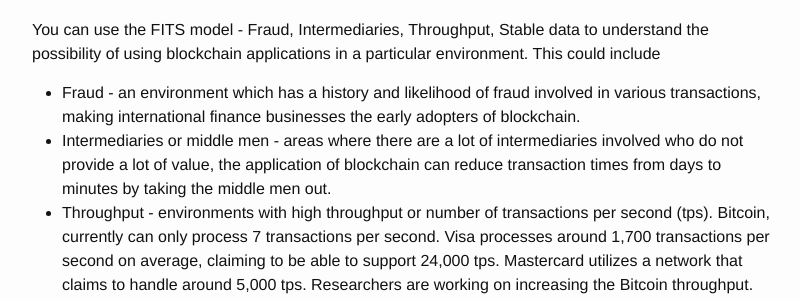
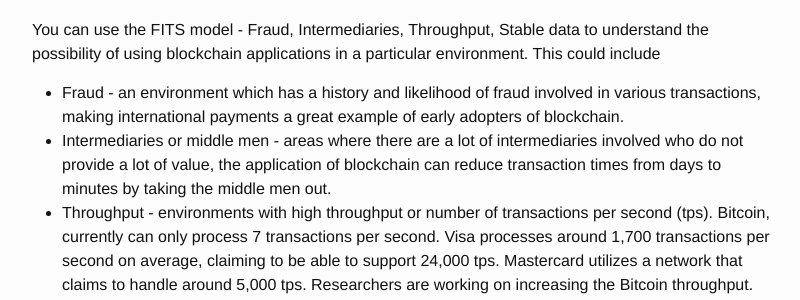
Before and after one commit to hemantksingh/hemantksingh.github.io, a Jekyll site: the page built from _posts/2017-04-13-making-sense-of-blockchain.markdown, in a window 1280 px wide and 900 px high, scrolled down 2261 px. Shown: the part 176-476 px from the top of the window, without its empty margins (238-1038 px from the left). Built offline with Jekyll 4.4.1, drawn with Linux system fonts in a browser that asks for light colours; comment, search, counter and statistics services are not loaded.

Commit message:
Minor update

```diff
--- a/_posts/2017-04-13-making-sense-of-blockchain.markdown
+++ b/_posts/2017-04-13-making-sense-of-blockchain.markdown
@@ -53,7 +53,7 @@ A way to generate a small, unique “fingerprint” for any data allowing quick
 
 You can use the FITS model - Fraud, Intermediaries, Throughput, Stable data to understand the possibility of using blockchain applications in a particular environment. This could include
 
-* Fraud - an environment which has a history and likelihood of fraud involved in various transactions, making international finance businesses the early adopters of blockchain.
+* Fraud - an environment which has a history and likelihood of fraud involved in various transactions, making international payments a great example of early adopters of blockchain.
 * Intermediaries or middle men - areas where there are a lot of intermediaries involved who do not provide a lot of value, the application of blockchain can reduce transaction times from days to minutes by taking the middle men out.
 * Throughput - environments with high throughput or number of transactions per second (tps). Bitcoin, currently can only process 7 transactions per second. Visa processes around 1,700 transactions per second on average, claiming to be able to support 24,000 tps. Mastercard utilizes a network that claims to handle around 5,000 tps. Researchers are working on increasing the Bitcoin throughput.
 * Stable data - For a blockchain application you do not want volatile data, rather you want things that are going to stay the same for a while e.g. land ownership titles and personal information.
```
